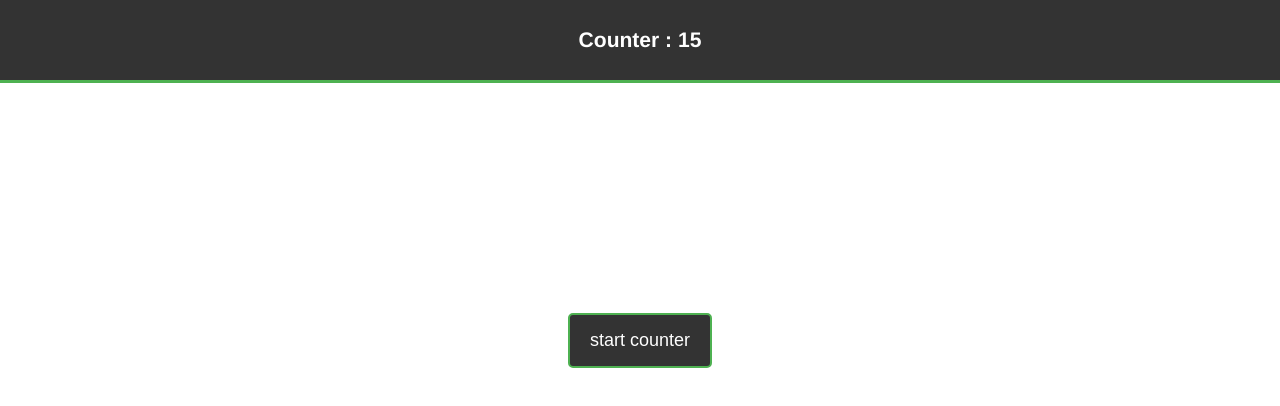
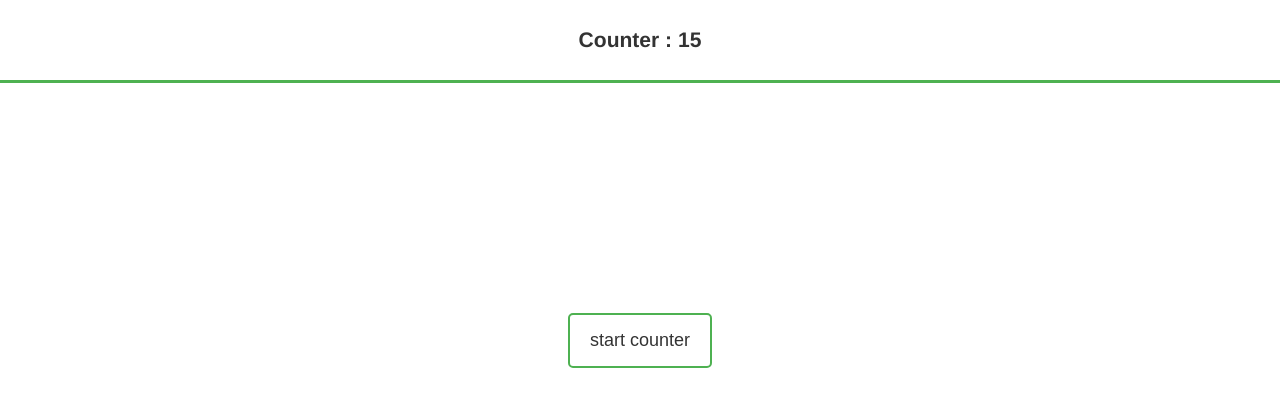
Before and after one commit to zmadineh/frontend-coding-test, a React app: page / in a window 1280 px wide. Shown: the top 406 px of the page. Built offline with nearby package versions, Linux system fonts and the light colour scheme.

Commit message:
feat:  handle theme modes

```diff
--- a/src/App.tsx
+++ b/src/App.tsx
@@ -3,19 +3,38 @@ import Header from "./component/header/Header";
 import Body from "./component/body/Body";
 
 import GlobalStyles from "./globalStyles";
+import {ThemeProvider} from "styled-components";
+import {lightTheme, darkTheme} from "./themes/theme";
 
 import {counterInitialValue} from "./data/counterInitialValue.data";
+
 
 function App() {
 
     const [counter, setCounter] = useState(counterInitialValue);
+    const [mode, setMode] = useState("dark");
+
+    useEffect(() => {
+        // Add listener to update styles
+        window.matchMedia('(prefers-color-scheme: dark)')
+            .addEventListener('change', e => setMode(e.matches ? 'dark' : 'light'));
+
+        // Setup dark/light mode for the first time
+        setMode(window.matchMedia('(prefers-color-scheme: dark)').matches ? 'dark' : 'light')
+
+        return () =>
+            window.matchMedia('(prefers-color-scheme: dark)').removeEventListener('change', () => {});
+
+    }, []);
 
     return (
-        <>
-            <GlobalStyles />
-            <Header counter={counter}/>
-            <Body counter={counter} setCounter={setCounter}/>
-        </>
+        <ThemeProvider theme={mode === "dark" ? darkTheme : lightTheme}>
+            <>
+                <GlobalStyles />
+                <Header counter={counter}/>
+                <Body counter={counter} setCounter={setCounter}/>
+            </>
+        </ThemeProvider>
     );
 }
 
--- a/src/styled-component/button.style.ts
+++ b/src/styled-component/button.style.ts
@@ -1,8 +1,8 @@
 import styled from "styled-components";
 
 export const Button = styled.button`
-  background: #333333;
-  color: #ffffff;
+  background: ${props => props.theme.colors.main};
+  color: ${props => props.theme.colors.secondary};
   font-size: 18px;
   margin: 10px;
   padding: 15px 20px;
--- a/src/styled-component/hamburgerMneu.style.ts
+++ b/src/styled-component/hamburgerMneu.style.ts
@@ -10,7 +10,7 @@ export const Bar = styled.span`
     width: 20px;
     height: 2px;
     margin: 4px 0;
-    background-color: #ffffff;
+    background-color: ${props => props.theme.colors.secondary};
     border-radius: 20%;
 `;
 
--- a/src/styled-component/mainHeader.style.ts
+++ b/src/styled-component/mainHeader.style.ts
@@ -12,7 +12,7 @@ export const HeaderContainer = styled.div`
 
 export const HeaderContent = styled.div`
   padding: 0 20px;
-  border-bottom: 3px solid #4eb151;
+  border-bottom: 3px solid ${props => props.theme.colors.border};
   overflow: hidden;
   position: sticky;
   top: 0;
@@ -24,8 +24,8 @@ export const HeaderContent = styled.div`
 
   font-weight: bold;
   font-size: 18px;
-  background-color: #333333;
-  color: #FFFFFF;
+  background-color: ${props => props.theme.colors.main};
+  color: ${props => props.theme.colors.secondary};
 
   @media ${devices.laptop} {
     justify-content: center;
--- a/src/styled-component/sidebarMenu.style.ts
+++ b/src/styled-component/sidebarMenu.style.ts
@@ -16,7 +16,8 @@ export const Sidebar = styled.div<SidebarPropsType>`
   flex-direction: column;
   gap: 10px;
   padding: 20px;
-  background-color: #333333;
+  background-color: ${props => props.theme.colors.main};
+  border-right: 3px solid ${props => props.theme.colors.border};
   transition: 0.4s;
   overflow: hidden;
 
--- a/src/themes/theme.ts
+++ b/src/themes/theme.ts
@@ -1,19 +1,19 @@
 import { DefaultTheme } from 'styled-components';
 
-const theme: DefaultTheme = {
-    colors: {
-        dark: {
+export const lightTheme: DefaultTheme = {
+    colors:
+        {
+            main: '#ffffff',
+            secondary: '#333333',
+            border: '#4eb151',
+        },
+};
+
+export const darkTheme: DefaultTheme = {
+    colors:
+        {
             main: '#333333',
             secondary: '#ffffff',
             border: '#4eb151',
         },
-
-        light: {
-            main: '#ffffff',
-            secondary: '#333333',
-            border: '#4eb151',
-        },
-    },
 };
-
-export { theme };
```
